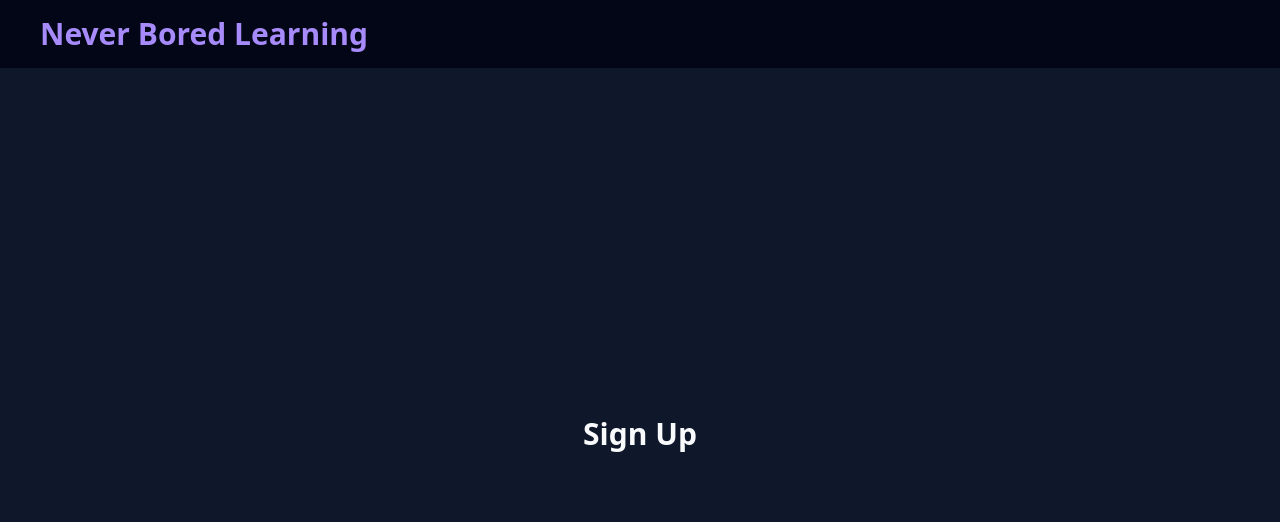
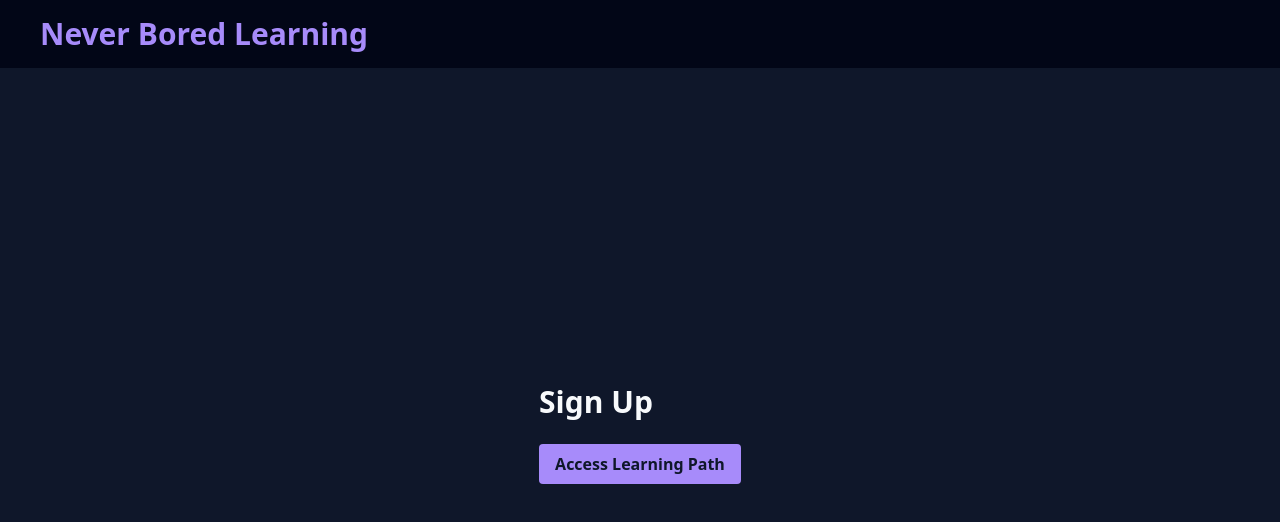
Before and after one commit to lcarvajal/never-bored-learning, a React (Vite) app: page /sign-up in a window 1280 px wide. Shown: the top 522 px of the page. Built offline with nearby package versions, Linux system fonts and the light colour scheme; no server answers.

Commit message:
Change onboarding flow to landing page -> sign up -> learning path

```diff
--- a/src/pages/LandingPage.tsx
+++ b/src/pages/LandingPage.tsx
@@ -16,7 +16,7 @@ export default function LandingPage() {
 
     await delay(3000);
 
-    navigate('/learning-overview');
+    navigate('/sign-up');
   }
 
   return (
--- a/src/pages/SignUpPage.tsx
+++ b/src/pages/SignUpPage.tsx
@@ -1,7 +1,14 @@
+import { useNavigate } from "react-router-dom";
+
 export default function SignUpPage() {
+  function handleSignUp() {
+    navigate('/learning-overview');
+  }
   return (
     <div className="sign-up">
       <h1>Sign Up</h1>
+      <br></br>
+      <button className="button-primary">Access Learning Path</button>
     </div>
   )
 }
```
